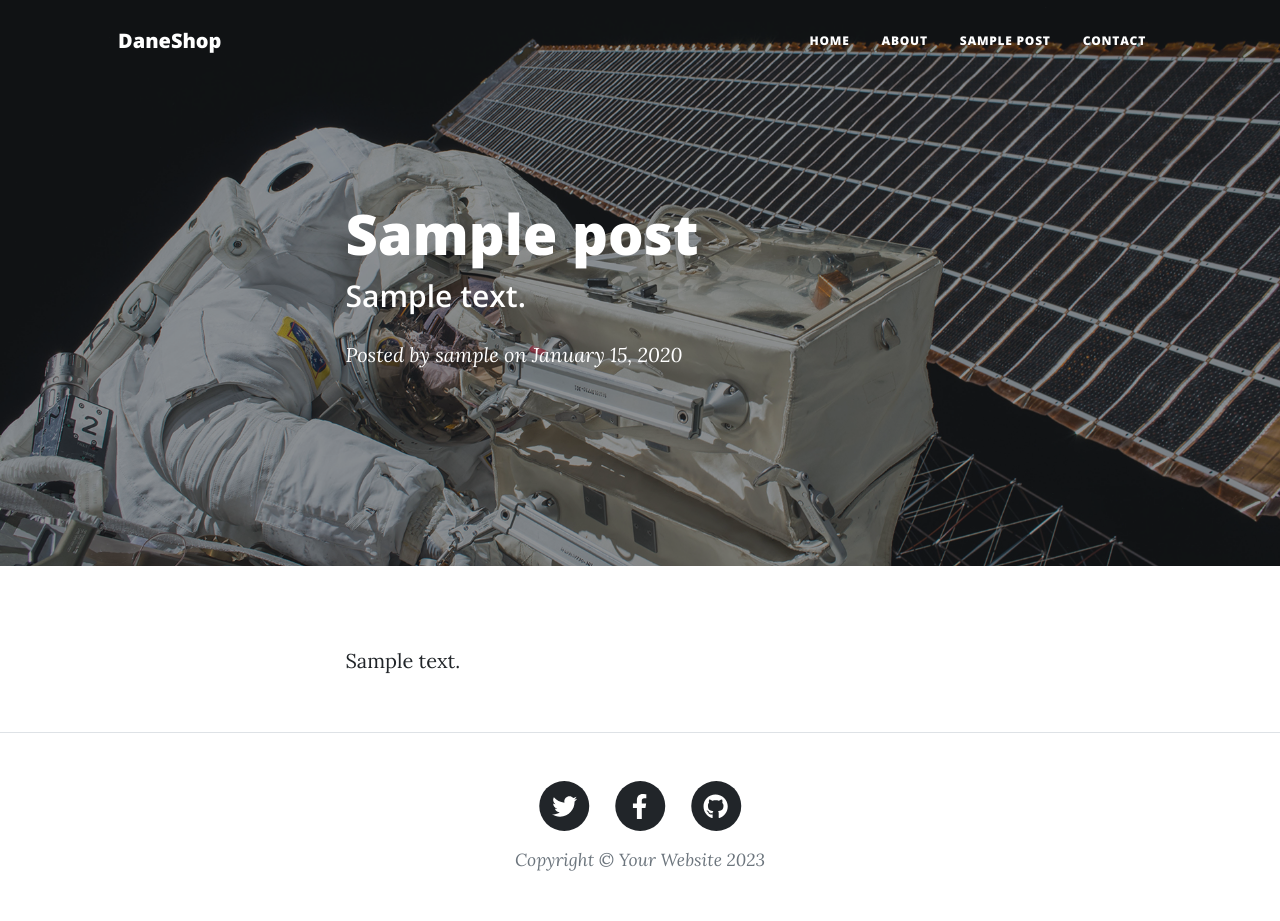
After one commit to sinabakhshandeh/daneshop, a Django app: a page that uses blog/templates/blog/base.html in a window 1280 px wide. The commit adds this page. Run offline with Django 4.2, Linux system fonts and the light colour scheme; tables that the repository leaves empty hold one stand-in row (values such as "Sample post"); some libraries are stand-ins or nearby versions.

Commit message:
feat: add post details view url

```diff
--- a/blog/services.py
+++ b/blog/services.py
@@ -16,3 +16,8 @@ def post_list_view(page: int) -> QuerySet:
         # If page is out of range (e.g. 9999), deliver last page of results.
         posts = paginator.page(paginator.num_pages)
     return posts
+
+
+def post_details_view(slug: str) -> Post:
+    post = Post.objects.filter(slug=slug).first()
+    return post
--- a/blog/templates/blog/base.html
+++ b/blog/templates/blog/base.html
@@ -26,7 +26,7 @@
         <!-- Navigation-->
         <nav class="navbar navbar-expand-lg navbar-light" id="mainNav">
             <div class="container px-4 px-lg-5">
-                <a class="navbar-brand" href="index.html">Start Bootstrap</a>
+                <a class="navbar-brand" href="index.html">DaneShop</a>
                 <button class="navbar-toggler" type="button" data-bs-toggle="collapse" data-bs-target="#navbarResponsive" aria-controls="navbarResponsive" aria-expanded="false" aria-label="Toggle navigation">
                     Menu
                     <i class="fas fa-bars"></i>
--- /dev/null
+++ b/blog/templates/blog/post_details_view.html
@@ -0,0 +1,39 @@
+{% extends 'blog/base.html' %}
+{% load static %}
+
+{% block title %}
+    Danesh Shop BLog
+{% endblock title %}
+
+{% block content %}
+    <!-- Page Header-->
+    <header class="masthead" style="background-image: url('{% static 'blog/assets/img/post-bg.jpg' %}')">
+        <div class="container position-relative px-4 px-lg-5">
+            <div class="row gx-4 gx-lg-5 justify-content-center">
+                <div class="col-md-10 col-lg-8 col-xl-7">
+                    <div class="post-heading">
+                        <h1>{{ post.title }}</h1>
+                        <h2 class="subheading">{{ post.content|truncatewords:5}}</h2>
+                        <span class="meta">
+                            Posted by
+                            <a href="#!">{{ post.author }}</a>
+                            on {{ post.published_at|date:"F d, Y" }}
+                        </span>
+                    </div>
+                </div>
+            </div>
+        </div>
+    </header>
+    <!-- Post Content-->
+    <article class="mb-4">
+        <div class="container px-4 px-lg-5">
+            <div class="row gx-4 gx-lg-5 justify-content-center">
+                <div class="col-md-10 col-lg-8 col-xl-7">
+                    <p>
+                        {{ post.content }}
+                    </p>
+                </div>
+            </div>
+        </div>
+    </article>
+{% endblock content %}
--- a/blog/urls.py
+++ b/blog/urls.py
@@ -2,6 +2,9 @@ from django.urls import path
 
 from blog import views
 
+app_name = "blog"
+
 urlpatterns = [
     path("", views.post_list_view, name="post_list"),
+    path("<slug:post_slug>", views.post_details_view, name="post_details"),
 ]
--- a/blog/views.py
+++ b/blog/views.py
@@ -1,3 +1,4 @@
+from django.http import Http404
 from django.shortcuts import render
 
 from blog import services
@@ -5,7 +6,17 @@ from blog import services
 
 def post_list_view(request):
     page = request.GET.get("page", 1)
+    posts = services.post_list_view(page=page)
 
-    posts = services.post_list_view(page=page)
     context = {"posts": posts}
     return render(request, "blog/post_list_view.html", context)
+
+
+def post_details_view(request, post_slug: str):
+    try:
+        post = services.post_details_view(slug=post_slug)
+    except Exception:
+        raise Http404("Post not found")
+
+    context = {"post": post}
+    return render(request, "blog/post_details_view.html", context)
```
Also changed, not shown: blog/templates/blog/post_list_view.html (+15 -4 lines).
